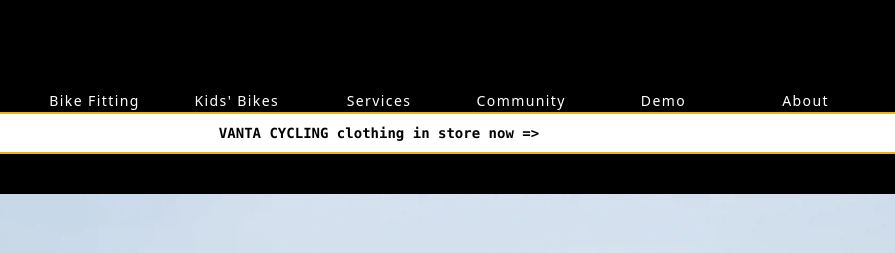
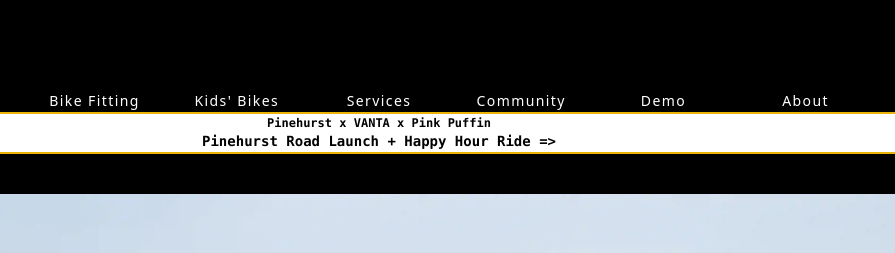
Before and after one commit to nickstuffz/pinkpuffin, an Astro site: page / in a window 1280 px wide. Shown: the top 253 px of the page, 261-1156 px from the left. Built offline with nearby package versions, Linux system fonts and the light colour scheme; Astro itself is replaced by a stand-in of ours.

Commit message:
Pinehurst Road Launch banner

```diff
--- a/src/components/Banner.astro
+++ b/src/components/Banner.astro
@@ -5,12 +5,20 @@
   <a href="https://en.wiktionary.org/wiki/puffling" target="_blank">
     temporarily closed for paternity leave! <br /> until end of January &lt;3
   </a>
-</div> -->
-<div
+</div> --><!-- <div
   id="banner"
   class="bg-gradient flex h-10 w-full items-center justify-center border-b-2 border-yellow-500 bg-white text-center font-mono text-xs font-extrabold md:text-sm"
 >
   <a href="https://vantacycling.com/" target="_blank">
     VANTA CYCLING clothing in store now =&gt;
   </a>
+</div> -->
+<div
+  id="banner"
+  class="bg-gradient flex h-10 w-full flex-col items-center justify-center border-b-2 border-yellow-500 bg-white text-center font-mono text-xs font-extrabold md:text-sm"
+>
+  <small class="text-xs"> Pinehurst x VANTA x Pink Puffin </small>
+  <a href="https://www.instagram.com/p/DLqtJiPJgfJ/" target="_blank">
+    Pinehurst Road Launch + Happy Hour Ride =&gt;
+  </a>
 </div>
```
